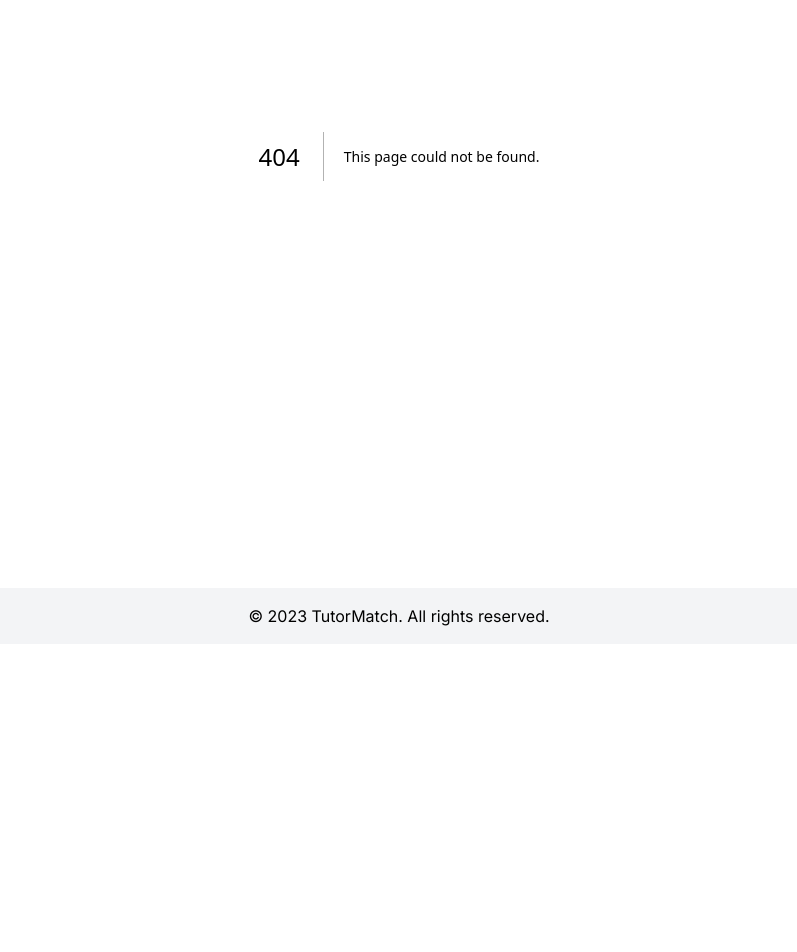
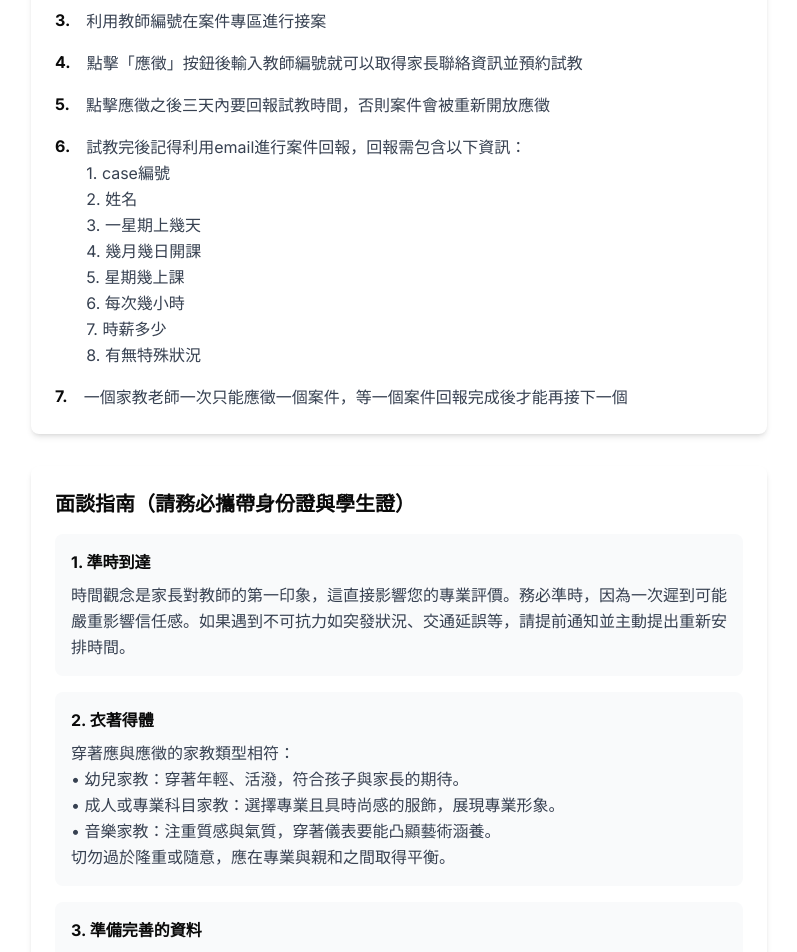
Before and after one commit to eason034056/tutor-matching, a Next.js app: page /process in a window 1280 px wide. Before the commit this address had no page. Shown: the part 340-1292 px from the top of the page, without its empty margins (241-1038 px from the left). Before the commit the page ends 984 px from the top, so only its background shows below. Built offline with nearby package versions, Linux system fonts and the light colour scheme.

Commit message:
add process page.

```diff
--- a/app/data/cases.ts
+++ b/app/data/cases.ts
@@ -40,7 +40,7 @@ export const tutorCases: TutorCase[] = [
     grade: "大學",
     studentDescription: "目前微積分需要加強，基礎觀念不夠穩固",
     subject: "微積分",
-    location: "學生家",
+    location: "線上",
     availableTime: "週一至週五晚上7點後",
     teacherRequirements: "希望有家教經驗，具備耐心",
     hourlyFee: 800,
@@ -62,7 +62,7 @@ export const tutorCases: TutorCase[] = [
     grade: "大學",
     studentDescription: "英文寫作需要加強，希望能提升論文寫作能力",
     subject: "英文寫作",
-    location: "線上",
+    location: "竹北興隆路一段",
     availableTime: "週末下午2點到6點",
     teacherRequirements: "希望是英文系畢業或有相關經驗",
     hourlyFee: 700,
@@ -88,7 +88,7 @@ export const tutorCases: TutorCase[] = [
     grade: "大學",
     studentDescription: "物理實驗報告寫作需要協助",
     subject: "物理",
-    location: "教師家",
+    location: "竹東火車站附近",
     availableTime: "週三、週五晚上",
     teacherRequirements: "需要有物理相關背景",
     hourlyFee: 900,
@@ -132,7 +132,7 @@ export const tutorCases: TutorCase[] = [
     grade: "大學",
     studentDescription: "Java程式設計需要輔導",
     subject: "Java程式設計",
-    location: "學生家",
+    location: "清大附近",
     availableTime: "週六、週日全天",
     teacherRequirements: "要有程式開發經驗",
     hourlyFee: 1000,
--- a/app/data/tutors.ts
+++ b/app/data/tutors.ts
@@ -6,7 +6,6 @@ export interface Tutor {
   experience: string;
   school: string;
   major: string;
-  locations: string;
   expertise: string;
   tutorCode: string;
   isActive: boolean;
@@ -21,7 +20,6 @@ export const tutors: Tutor[] = [
     experience: "5年補教經驗，曾任職補習班講師",
     school: "台灣大學",
     major: "應用數學系",
-    locations: "台北市、新北市",
     expertise: "高中數學、大學微積分",
     tutorCode: "T12345",
     isActive: true
@@ -34,12 +32,11 @@ export const tutors: Tutor[] = [
     experience: "多年英語教學經驗，具備TESOL證照",
     school: "政治大學",
     major: "英國語文學系",
-    locations: "台北市",
     expertise: "多益準備、商業英文",
     tutorCode: "T23456",
     isActive: true
   },
-  { id: 3, name: "張小美", phoneNumber: "0934-567-890", subjects: ["物理"], experience: "3年補教經驗，曾任職補習班講師", school: "台灣大學", major: "應用數學系", locations: "台北市", expertise: "高中物理、大學力學", tutorCode: "T34567", isActive: true },
-  { id: 4, name: "陳大文", phoneNumber: "0945-678-901", subjects: ["化學"], experience: "6年補教經驗，曾任職補習班講師", school: "台灣大學", major: "應用數學系", locations: "台北市", expertise: "高中化學、大學有機化學", tutorCode: "T45678", isActive: true },
-  { id: 5, name: "林小玉", phoneNumber: "0956-789-012", subjects: ["生物"], experience: "4年補教經驗，曾任職補習班講師", school: "台灣大學", major: "應用數學系", locations: "台北市", expertise: "高中生物、大學生物學", tutorCode: "T56789", isActive: true },
+  { id: 3, name: "張小美", phoneNumber: "0934-567-890", subjects: ["物理"], experience: "3年補教經驗，曾任職補習班講師", school: "台灣大學", major: "應用數學系", expertise: "高中物理、大學力學", tutorCode: "T34567", isActive: true },
+  { id: 4, name: "陳大文", phoneNumber: "0945-678-901", subjects: ["化學"], experience: "6年補教經驗，曾任職補習班講師", school: "台灣大學", major: "應用數學系", expertise: "高中化學、大學有機化學", tutorCode: "T45678", isActive: true },
+  { id: 5, name: "林小玉", phoneNumber: "0956-789-012", subjects: ["生物"], experience: "4年補教經驗，曾任職補習班講師", school: "台灣大學", major: "應用數學系", expertise: "高中生物、大學生物學", tutorCode: "T56789", isActive: true },
 ];
--- /dev/null
+++ b/app/process/page.tsx
@@ -0,0 +1,72 @@
+export default function ProcessPage() {
+  return (
+    <div className="container mx-auto py-8 px-4 max-w-3xl">
+      <h1 className="text-3xl font-bold mb-8">接案流程</h1>
+
+      {/* 接案流程 */}
+      <div className="bg-white p-6 rounded-lg shadow-md mb-8 space-y-4">
+        <h2 className="text-xl font-bold mb-4">接家教流程</h2>
+        {[
+          <span>填寫<a href="/tutor-registration" className="text-blue-600 hover:underline">家教註冊表單</a></span>,
+          "等待身份審核，審核完畢後會收到email傳送教師編號(請記得您的教師編號)",
+          "利用教師編號在案件專區進行接案",
+          "點擊「應徵」按鈕後輸入教師編號就可以取得家長聯絡資訊並預約試教",
+          "點擊應徵之後三天內要回報試教時間，否則案件會被重新開放應徵",
+          "試教完後記得利用email進行案件回報，回報需包含以下資訊：\n" +
+          "    1. case編號\n" +
+          "    2. 姓名\n" +
+          "    3. 一星期上幾天\n" +
+          "    4. 幾月幾日開課\n" +
+          "    5. 星期幾上課\n" +
+          "    6. 每次幾小時\n" +
+          "    7. 時薪多少\n" +
+          "    8. 有無特殊狀況",
+          "一個家教老師一次只能應徵一個案件，等一個案件回報完成後才能再接下一個"
+        ].map((text, index) => (
+          <div key={index} className="flex gap-4">
+            <span className="font-bold">{index + 1}.</span>
+            <p className="text-gray-700 leading-relaxed whitespace-pre-line">
+              {typeof text === 'string' ? text : text}
+            </p>
+          </div>
+        ))}
+      </div>
+
+      {/* 面談指南 */}
+      <div className="bg-white p-6 rounded-lg shadow-md space-y-4">
+        <h2 className="text-xl font-bold mb-4">面談指南（請務必攜帶身份證與學生證）</h2>
+        {[
+          {
+            title: "準時到達",
+            content: "時間觀念是家長對教師的第一印象，這直接影響您的專業評價。務必準時，因為一次遲到可能嚴重影響信任感。如果遇到不可抗力如突發狀況、交通延誤等，請提前通知並主動提出重新安排時間。"
+          },
+          {
+            title: "衣著得體",
+            content: "穿著應與應徵的家教類型相符：\n" +
+            "• 幼兒家教：穿著年輕、活潑，符合孩子與家長的期待。\n" +
+            "• 成人或專業科目家教：選擇專業且具時尚感的服飾，展現專業形象。\n" +
+            "• 音樂家教：注重質感與氣質，穿著儀表要能凸顯藝術涵養。\n" +
+            "切勿過於隆重或隨意，應在專業與親和之間取得平衡。"
+          },
+          {
+            title: "準備完善的資料",
+            content: "面談前應準備完整的履歷和相關教材，以備家長當場試教的需求。即使是經驗豐富的教師，攜帶一些特別的教具或小禮物（如趣味教材、學習工具）作為見面禮，不僅能展現用心，也有助於建立良好印象。"
+          },
+          {
+            title: "展現專業形象",
+            content: "在交談中融入科目的專業術語，展現教學深度與廣博的學識。平時應保持學術敏感度，熟悉相關教育理念（如108課綱、多元創意思考等），並善於以條理清晰的方式表達自己的專業能力。流利的口才與自信的形象是贏得家長認可的重要因素。"
+          },
+          {
+            title: "爭取試教機會",
+            content: "試教是展現實力的最佳時機。若面談順利，試教能進一步加強家長對您的信任；若面談表現稍顯不足，試教更是翻盤的最後機會。因此，務必以積極的態度爭取試教機會，並用心準備，確保教學表現脫穎而出。"
+          }
+        ].map((item, index) => (
+          <div key={index} className="bg-gray-50 p-4 rounded-lg">
+            <h3 className="font-bold mb-2">{index + 1}. {item.title}</h3>
+            <p className="text-gray-700 leading-relaxed whitespace-pre-line">{item.content}</p>
+          </div>
+        ))}
+      </div>
+    </div>
+  )
+}
--- a/app/tutors/page.tsx
+++ b/app/tutors/page.tsx
@@ -29,10 +29,6 @@ export default function TutorsPage() {
                 <span>{tutor.major}</span>
               </div>
               <div className="flex items-start gap-2">
-                <span className="font-semibold min-w-[80px]">地點:</span>
-                <span>{tutor.locations}</span>
-              </div>
-              <div className="flex items-start gap-2">
                 <span className="font-semibold min-w-[80px]">專長:</span>
                 <span>{tutor.expertise}</span>
               </div>
--- a/components/case-upload-form.tsx
+++ b/components/case-upload-form.tsx
@@ -181,17 +181,15 @@ export default function CaseUploadForm() {
             />
           </div>
           <div>
-            <Label>上課地點</Label>
-            <Select onValueChange={(value) => handleSelectChange('location', value)}>
-              <SelectTrigger>
-                <SelectValue placeholder="請選擇上課地點" />
-              </SelectTrigger>
-              <SelectContent>
-                <SelectItem value="學生家">學生家</SelectItem>
-                <SelectItem value="教師家">教師家</SelectItem>
-                <SelectItem value="線上">線上</SelectItem>
-              </SelectContent>
-            </Select>
+            <Label htmlFor="location">上課地點</Label>
+            <Input
+              id="location"
+              name="location"
+              value={formData.location}
+              onChange={handleChange}
+              placeholder="請輸入大概位置即可"
+              required
+            />
           </div>
           <div>
             <Label htmlFor="availableTime">可上課時段</Label>
--- a/components/header.tsx
+++ b/components/header.tsx
@@ -12,6 +12,7 @@ export default function Header() {
             <li><Link href="/tutor-cases" className="hover:underline">家教案件</Link></li>
             <li><Link href="/case-upload" className="hover:underline">刊登需求</Link></li>
             <li><Link href="/tutor-registration" className="hover:underline">成為家教</Link></li>
+            <li><Link href="/process" className="hover:underline">接案流程</Link></li>
             <li><Link href="/pricing" className="hover:underline">家教費用</Link></li>
             <li><Link href="/comparison" className="hover:underline">與補習班之比較</Link></li>
             <li><Link href="/license" className="hover:underline">政府立案</Link></li>
--- a/components/tutor-registration-form.tsx
+++ b/components/tutor-registration-form.tsx
@@ -23,7 +23,6 @@ export default function TutorRegistrationForm() {
     experience: '',
     school: '',
     major: '',
-    locations: '',
     expertise: ''
   })
 
@@ -127,20 +126,11 @@ export default function TutorRegistrationForm() {
         />
       </div>
       <div>
-        <Label htmlFor="locations">可授課地區</Label>
-        <Input
-          id="locations"
-          name="locations"
-          value={formData.locations}
-          onChange={handleChange}
-          required
-        />
-      </div>
-      <div>
         <Label htmlFor="expertise">專長領域</Label>
         <Textarea
           id="expertise"
           name="expertise"
+          placeholder='例如：高中數學、大學微積分'
           value={formData.expertise}
           onChange={handleChange}
           required
```
